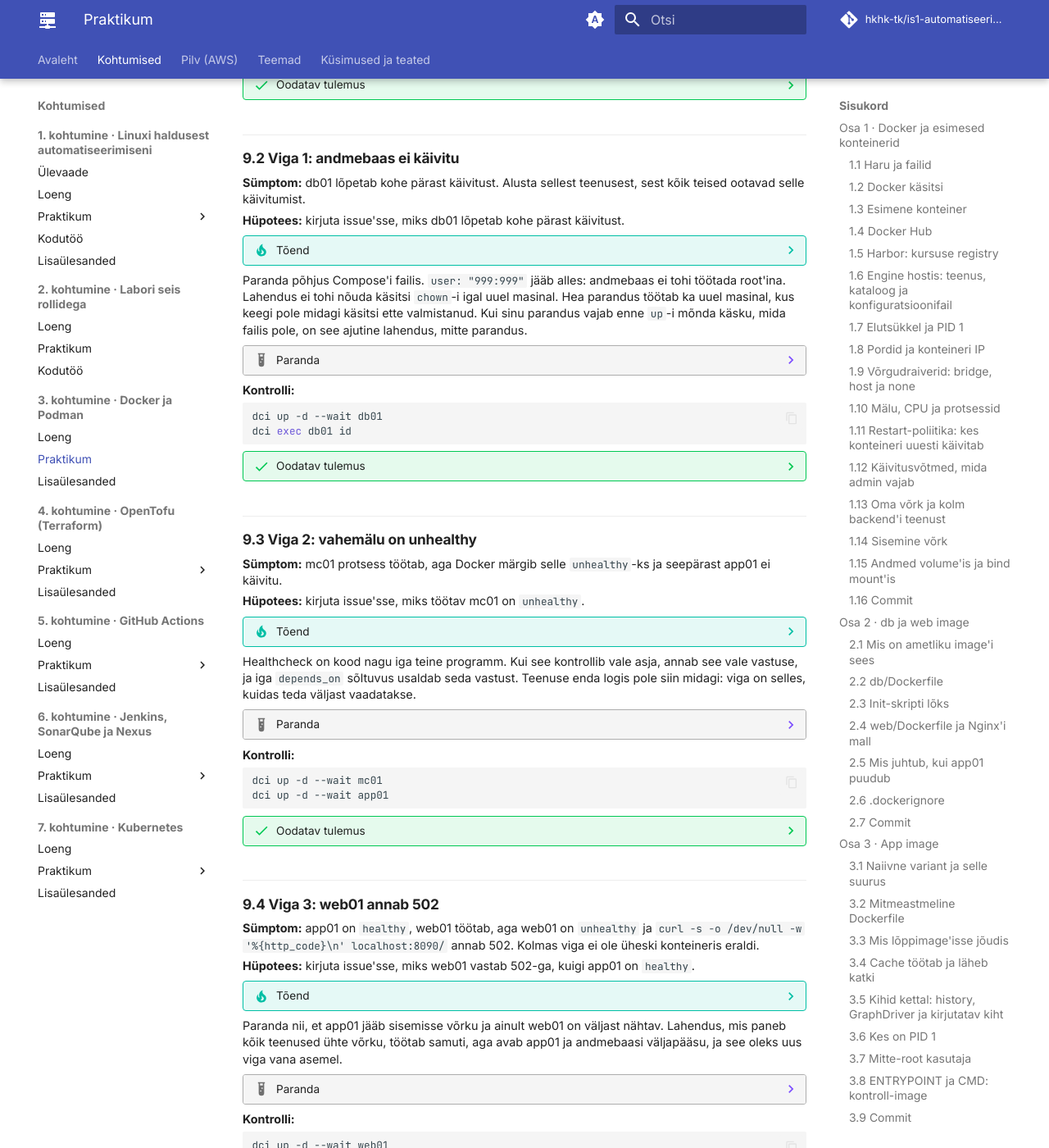
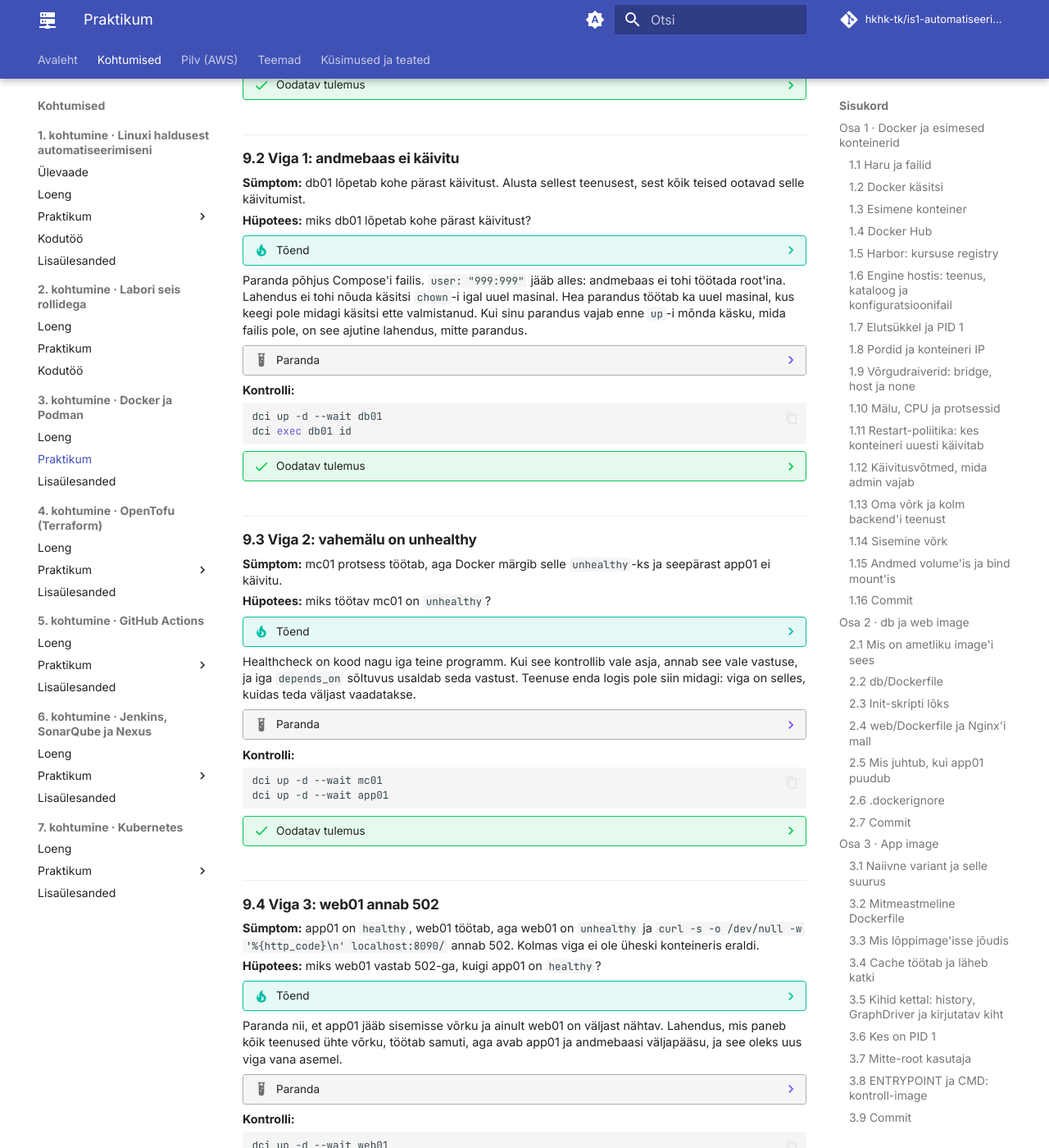
Before and after one commit to hkhk-tk/is1-automatiseerimine, an MkDocs documentation site: the page built from docs/k03/lab.md, in a window 1280 px wide and 1400 px high, scrolled down 45117 px. Shown: the whole window at 82% size. Built offline with MkDocs 1.6.1 and Material for MkDocs 9.7.7, drawn with Linux system fonts in a browser that asks for light colours; comment, search, counter and statistics services are not loaded; some of the changed text lies outside the part shown.

Commit message:
K3 praktikum: hüpotees küsimusena, mitte issue'sse

````diff
--- a/docs/k03/lab.md
+++ b/docs/k03/lab.md
@@ -2809,7 +2809,7 @@ ssh db01 'sudo systemctl disable --now mariadb
     sudo ausearch -m avc -ts recent | grep -m2 03-dump'
 ```
 
-**Hüpotees:** kirjuta K3 issue'sse, miks konteiner ei saa lugeda faili, millel on õigused `644`.
+**Hüpotees:** miks konteiner ei saa lugeda faili, millel on õigused `644`?
 
 ??? tip "Tõend"
 
@@ -3179,7 +3179,7 @@ trivy --version | head -1
 
 Failis `intsident/compose.yaml` on sama Labori seis eraldi projektina `labori-seis-intsident` pordil 8090 ja selles on kolm viga. Leiad need nagu tootmisintsidendis: alustad sümptomist, parandad faili, mitte töötavat konteinerit, ja lood uuesti ainult need teenused, mida parandus puudutab. Teade `dependency failed to start` ütleb ainult, et ahelas on midagi katki, seepärast ära paranda esimest nähtud sümptomit.
 
-Iga viga leiad samade sammudega nagu 2. kohtumisel: **Sümptom**, **Hüpotees** (kirjuta K3 issue kommentaariks enne tõendi otsimist), **Tõend**, **Paranda** ja **Kontrolli**. Tabelit 3.6 loe ülevalt alla: esimene rida on kõige laiem sümptom, iga järgmine kitsendab otsingu ühe teenuse ja ühe põhjuseni.
+Iga viga leiad samade sammudega nagu 2. kohtumisel: **Sümptom**, **Hüpotees** (mõtle põhjus läbi enne tõendi otsimist), **Tõend**, **Paranda** ja **Kontrolli**. Tabelit 3.6 loe ülevalt alla: esimene rida on kõige laiem sümptom, iga järgmine kitsendab otsingu ühe teenuse ja ühe põhjuseni.
 
 ??? note "Tabel 3.6. Compose'i stacki veaotsing"
 
@@ -3214,7 +3214,7 @@ Alias `dci` kehtib selles shellis kogu ülesande ajal. Projekti nimi `labori-sei
 
 **Sümptom:** db01 lõpetab kohe pärast käivitust. Alusta sellest teenusest, sest kõik teised ootavad selle käivitumist.
 
-**Hüpotees:** kirjuta issue'sse, miks db01 lõpetab kohe pärast käivitust.
+**Hüpotees:** miks db01 lõpetab kohe pärast käivitust?
 
 ??? tip "Tõend"
 
@@ -3258,7 +3258,7 @@ dci exec db01 id
 
 **Sümptom:** mc01 protsess töötab, aga Docker märgib selle `unhealthy`-ks ja seepärast app01 ei käivitu.
 
-**Hüpotees:** kirjuta issue'sse, miks töötav mc01 on `unhealthy`.
+**Hüpotees:** miks töötav mc01 on `unhealthy`?
 
 ??? tip "Tõend"
 
@@ -3294,7 +3294,7 @@ dci up -d --wait app01
 
 **Sümptom:** app01 on `healthy`, web01 töötab, aga web01 on `unhealthy` ja `curl -s -o /dev/null -w '%{http_code}\n' localhost:8090/` annab 502. Kolmas viga ei ole üheski konteineris eraldi.
 
-**Hüpotees:** kirjuta issue'sse, miks web01 vastab 502-ga, kuigi app01 on `healthy`.
+**Hüpotees:** miks web01 vastab 502-ga, kuigi app01 on `healthy`?
 
 ??? tip "Tõend"
 
````
